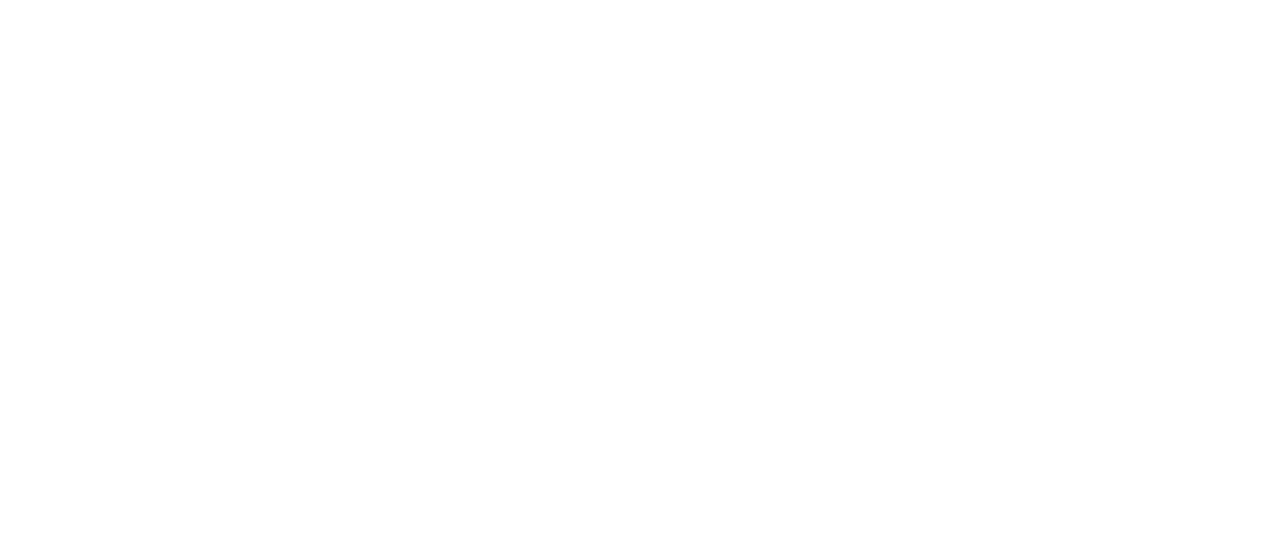
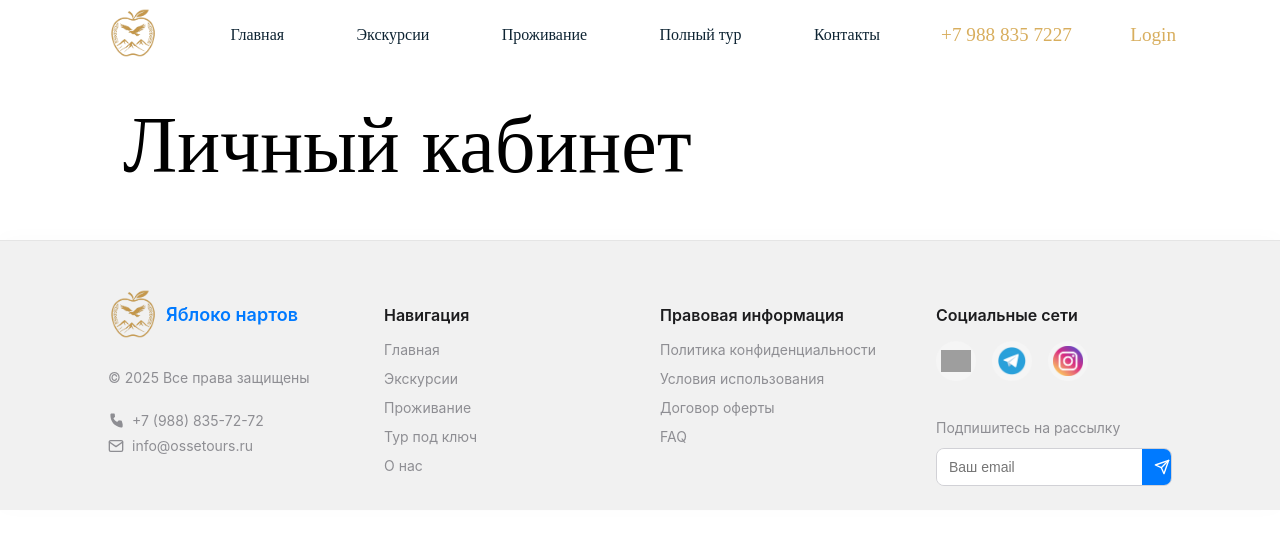
Before and after one commit to maratakoev/alania-voyage-nuxt3, a Nuxt app: page /login in a window 1280 px wide. Before the commit this address had no page. Shown: the top 548 px of the page. Built offline with nearby package versions, Linux system fonts and the light colour scheme; grey boxes are pictures that could not be loaded.

Commit message:
начало личного кабинета

```diff
--- a/components/header/NavMenu.vue
+++ b/components/header/NavMenu.vue
@@ -42,7 +42,10 @@
     route: '',
 
   },
+  { label: 'Login',
+    route: '/login',
 
+  },
 
 ];
 
--- /dev/null
+++ b/pages/login.vue
@@ -0,0 +1,37 @@
+<template>
+  <div class="login">
+    <NavMenu class="nav" />
+    <Content-title :title="contentTitle" class="content-title"/>
+    <Footer>
+
+    </Footer>
+  </div>
+</template>
+
+<script setup>
+import NavMenu from '@/components/header/NavMenu.vue';
+import ContentTitle from '@/components/main-content/ContentTitle.vue';
+import Footer from '@/components/main-content/Footer.vue';
+
+const contentTitle = 'Личный кабинет';
+
+
+
+
+</script>
+
+<style scoped>
+
+.login {
+  padding-top: 70px;
+
+}
+
+.nav {
+  position: sticky;
+  top: 0;
+  z-index: 100;
+  margin-top: -70px;
+}
+
+</style>
```
